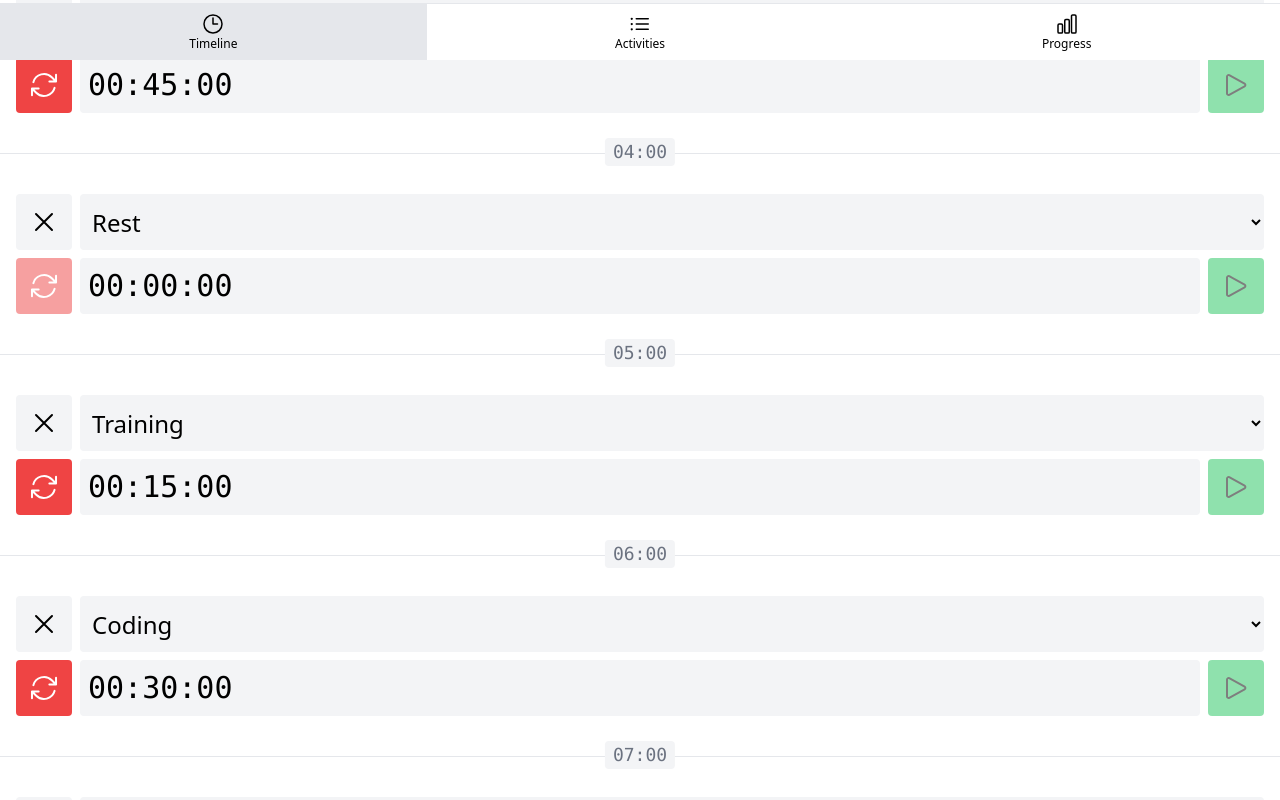
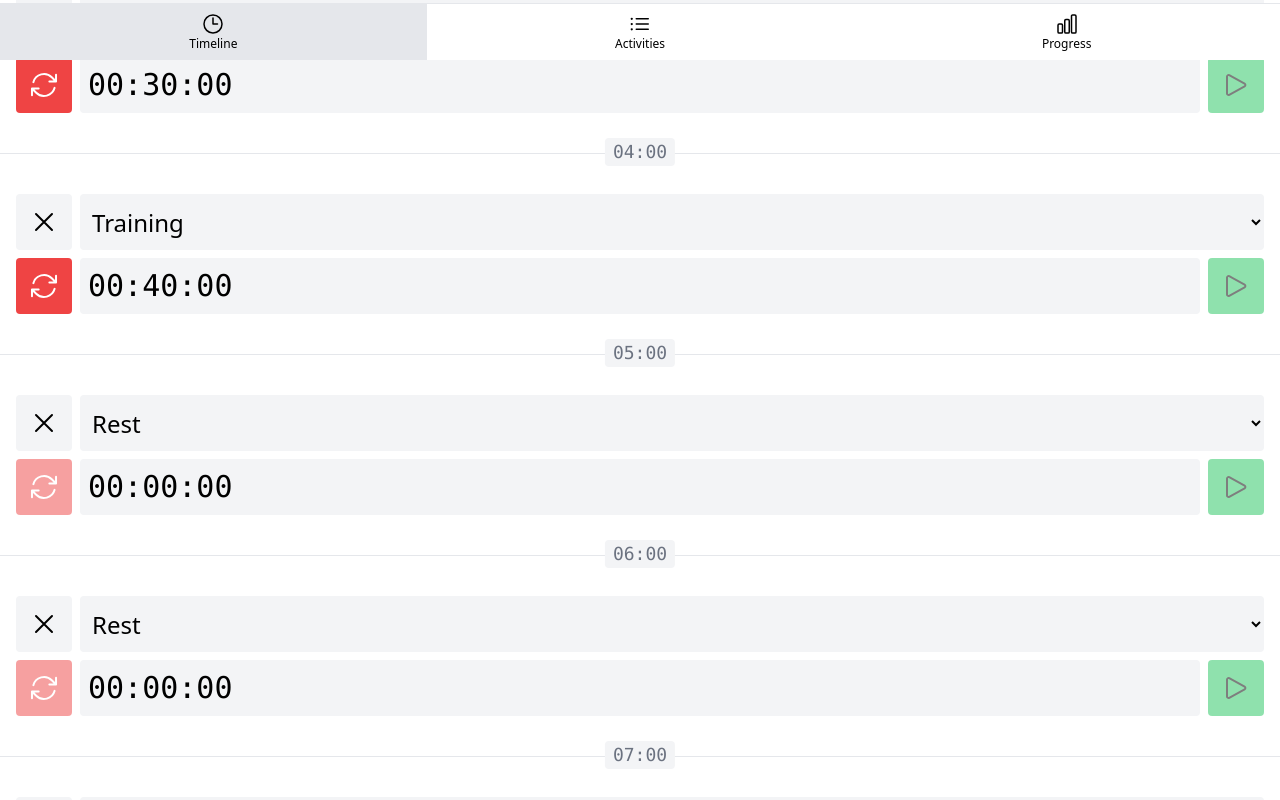
Before and after one commit to konstraint/vue_ontrack, a Vue app: page /#timeline in a window 1280 px wide. Shown: the part 740-1540 px from the top of the page. Built offline with nearby package versions, Linux system fonts and the light colour scheme.

Commit message:
commit6 Вынос навигации в отдельный файл

```diff
--- a/src/App.vue
+++ b/src/App.vue
@@ -1,24 +1,27 @@
 <script setup>
-import { computed, ref } from 'vue';
+import { computed, provide, ref } from 'vue';
+import { PAGE_ACTIVITIES, PAGE_PROGRESS, PAGE_TIMELINE } from './constants';
+import {
+  generateActivities,
+  generateTimelineItems,
+  generateActivitySelectOptions,
+  generatePeriodSelectOptions
+} from './functions';
+
+import { timelineRef, currentPage, navigate } from './router';
+
 import TheHeader from './components/TheHeader.vue'
 import TheNav from './components/TheNav.vue';
 import TheTimeline from './pages/TheTimeline.vue'
 import TheActivities from './pages/TheActivities.vue'
 import TheProgress from './pages/TheProgress.vue'
-import { PAGE_ACTIVITIES, PAGE_PROGRESS, PAGE_TIMELINE } from './constants';
-import {
-  generateActivities,
-  normalizePageHash,
-  generateTimelineItems,
-  generateActivitySelectOptions,
-} from './functions';
 
+/*
 const currentPage = ref(normalizePageHash()); // делаем переменную реактивной, чтобы перерендерить компонент при ее изменении
-
-const timeline = ref();
 
 function goTo(page) {
   if (currentPage.value === PAGE_TIMELINE && page === PAGE_TIMELINE) {
+    // через ref-аттрибут дочернего компонента получаем доступ к его функциям
     timeline.value.scrollToHour();
   }
 
@@ -28,6 +31,9 @@ function goTo(page) {
 
   currentPage.value = page;
 }
+
+const timelineRef = ref();
+*/
 
 const activities = ref(generateActivities());
 
@@ -49,40 +55,51 @@ function createActivity(activity) {
   activities.value.push(activity);
 }
 
-function setTimelineItemActivity(timelineItem, activity) {
-    timelineItem.activityId = activity.id
+function setTimelineItemActivity(timelineItem, activityId) {
+  timelineItem.activityId = activityId
+}
+
+function updateTimelineActivitySeconds(timelineItem, activitySeconds) {
+  timelineItem.activitySeconds += activitySeconds;
 }
 
 function setActivitySecondsToComplete(activity, secondsToComplete) {
-  activity.secondsToComplete = secondsToComplete
+  activity.secondsToComplete = secondsToComplete;
 }
+
+// хотим обеспечить доступ функции updateTimelineActivitySeconds в дочернем компоненте
+// первый параметр - ключ, второй - ссылка на функцию
+provide('updateTimelineActivitySeconds', updateTimelineActivitySeconds);
+provide('timelineItems', timelineItems.value);
+provide('activitySelectOptions', activitySelectOptions.value);
+provide('periodSelectOptions', generatePeriodSelectOptions());
+provide('setTimelineItemActivity', setTimelineItemActivity);
+provide('setActivitySecondsToComplete', setActivitySecondsToComplete);
+provide('createActivity', createActivity);
+provide('deleteActivity', deleteActivity);
 
 </script>
 
 <template>
-  <TheHeader @navigate="goTo($event)" />
+  <!-- <TheHeader @navigate="goTo($event)" /> -->
+  <TheHeader @navigate="navigate" />
 
   <main class="flex flex-grow flex-col">
     <TheTimeline
       v-show="currentPage === PAGE_TIMELINE"
       :timeline-items="timelineItems"
-      :activity-select-options="activitySelectOptions"
-      :activities="activities"
       :current-page="currentPage"
-      ref="timeline"
-      @set-timeline-item-activity="setTimelineItemActivity"
+      ref="timelineRef"
     />
     <TheActivities
       v-show="currentPage === PAGE_ACTIVITIES"
       :activities="activities"
-      @delete-activity="deleteActivity"
-      @create-activity="createActivity"
-      @set-activity-seconds-to-complete="setActivitySecondsToComplete"
-      />
+    />
     <TheProgress v-show="currentPage === PAGE_PROGRESS" />
     <!-- v-show туглит свойство display, а v-if - вообще не рендерит элемент если значение false -->
   </main>
 
-  <TheNav :current-page="currentPage" @navigate="goTo($event)" />
+  <!-- <TheNav :current-page="currentPage" @navigate="goTo($event)" /> -->
+  <TheNav :current-page="currentPage" @navigate="navigate" />
   <!-- прокидываем кастомный аттрибут (пропс)-->
 </template>
--- a/src/components/ActivityItem.vue
+++ b/src/components/ActivityItem.vue
@@ -1,40 +1,47 @@
 <script setup>
+    import { inject } from 'vue';
     import { TrashIcon } from '@heroicons/vue/24/outline';
+    import { BUTTON_TYPE_DANGER } from '../constants';
+    import { isActivityValid, isUndefined } from '../validators';
     import BaseButton from './BaseButton.vue';
     import BaseSelect from './BaseSelect.vue';
-    import { BUTTON_TYPE_DANGER, PERIOD_SELECT_OPTIONS } from '../constants';
-    import { isActivityValid, isNumber, isUndefined } from '../validators';
+    import ActivitySecondsToComplete from './ActivitySecondsToComplete.vue';
 
     defineProps({
         activity: {
             type: Object,
             required: true,
             validator: isActivityValid
-        }
+        },
     });
 
-    const emit = defineEmits({
-        delete: isUndefined,
-        setSecondsTocomplete: isNumber
-    })
+    const periodSelectOptions = inject('periodSelectOptions');
 
+    const setActivitySecondsToComplete = inject('setActivitySecondsToComplete');
+
+    const deleteActivity = inject('deleteActivity');
 </script>
 
 <template>
     <li class="flex flex-col gap-2 p-4">
         <div class="flex items-center gap-2">
-            <BaseButton :type="BUTTON_TYPE_DANGER" @click="emit('delete')">
+            <BaseButton :type="BUTTON_TYPE_DANGER" @click="deleteActivity(activity)">
                 <TrashIcon class="h-8"/>
             </BaseButton>
             <span class="truncate text-xl">{{ activity.name }}</span>
         </div>
-        <div>
+        <div class="flex gap-2">
             <BaseSelect
-                class="font-mono"
+                class="grow font-mono"
                 placeholder="hh:mm"
                 :selected="activity.secondsToComplete || null"
-                :options="PERIOD_SELECT_OPTIONS"
-                @select="emit('setSecondsTocomplete', $event || 0)"
+                :options="periodSelectOptions"
+                @select="setActivitySecondsToComplete(activity, $event || 0);"
+            />
+
+            <ActivitySecondsToComplete
+                v-if="activity.secondsToComplete"
+                :activity="activity"
             />
         </div>
     </li>
--- /dev/null
+++ b/src/components/ActivitySecondsToComplete.vue
@@ -0,0 +1,36 @@
+<script setup>
+    import { computed, inject } from 'vue';
+    import { formatSeconds, getTotalActivitySeconds } from '../functions';
+    import { isActivityValid } from '../validators';
+
+    const props = defineProps({
+        activity: {
+            type: Object,
+            required: true,
+            validator: isActivityValid
+        }
+    });
+
+    const timelineItems = inject('timelineItems');
+
+    const classes = computed(() =>
+        `flex items-center rounded bg-purple-100 px-2 font-mono text-xl text-purple-600 ${colorClasses.value}`
+    );
+
+    const colorClasses = computed(() =>
+        sign.value === '+' ? 'bg-green-100 text-green-600' : 'bg-red-100 text-red-600'
+    );
+
+    const seconds = computed(() => `${sign.value}${formatSeconds(secondsDiff.value)}`)
+
+    const sign = computed(() => secondsDiff.value >= 0 ? '+' : '-');
+
+    const secondsDiff = computed(
+        () => getTotalActivitySeconds(props.activity, timelineItems) - props.activity.secondsToComplete
+    );
+
+</script>
+
+<template>
+    <div :class="classes">{{ seconds }}</div>
+</template>
--- a/src/components/TheActivityForm.vue
+++ b/src/components/TheActivityForm.vue
@@ -1,18 +1,17 @@
 <script setup>
+    import { inject, nextTick, ref } from 'vue';
     import { PlusIcon } from '@heroicons/vue/24/outline';
-    import { isActivityValid } from '../validators';
-    import { nextTick, ref } from 'vue';
-    import { id } from '@/functions';
+    import { id } from '../functions';
     import BaseButton from './BaseButton.vue';
 
-    const emit = defineEmits({
-        submit: isActivityValid,
-    });
+    const createActivity = inject('createActivity');
 
+    // через v-model обеспечим синхронизацию поля ввода и переменной (чтоб не прослушивать oninput и не менять value)
+    // и сделаем переменную реактивной, чтобы Vue перерендерил форму после submit, где меняется эта переменная
     const name = ref('');
 
     async function submit() {
-        emit('submit', {
+        createActivity({
             id: id(),
             name: name.value,
             secondsToComplete: 0
--- a/src/components/TimelineItem.vue
+++ b/src/components/TimelineItem.vue
@@ -1,12 +1,6 @@
 <script setup>
-    import {
-        isActivityValid,
-        isHourValid,
-        isTimelineItemValid,
-        validateActivities,
-        validateSelectOptions
-    } from '../validators';
-    import { NULLABLE_ACTIVITY } from '../constants';
+    import { inject } from 'vue';
+    import { isHourValid, isTimelineItemValid } from '../validators';
     import BaseSelect from './BaseSelect.vue';
     import TimelineHour from './TimelineHour.vue';
     import TimelineStopwatch from './TimelineStopwatch.vue';
@@ -16,33 +10,16 @@
             required: true,
             type: Object,
             validator: isTimelineItemValid
-        },
-        activitySelectOptions: {
-            required: true,
-            type: Array,
-            validator: validateSelectOptions
-        },
-        activities: {
-            required: true,
-            type: Array,
-            validator: validateActivities
         }
     });
 
+    const activitySelectOptions = inject('activitySelectOptions');
+
+    const setTimelineItemActivity = inject('setTimelineItemActivity');
+
     const emit = defineEmits({
-        selectActivity: isActivityValid,
         scrollToHour: isHourValid,
     });
-
-    function selectActivity(id) {
-        emit('selectActivity',
-            findActivityById(id)
-        );
-    }
-
-    function findActivityById(id) {
-        return props.activities.find((activity) => activity.id === id) || NULLABLE_ACTIVITY
-    }
 
 </script>
 
@@ -54,9 +31,9 @@
             placeholder="Rest"
             :selected="timelineItem.activityId"
             :options="activitySelectOptions"
-            @select="selectActivity"
+            @select="setTimelineItemActivity(timelineItem, $event)"
         />
 
-        <TimelineStopwatch :seconds="timelineItem.activitySeconds" :hour="timelineItem.hour"/>
+        <TimelineStopwatch :timeline-item="timelineItem" />
     </li>
 </template>
--- a/src/components/TimelineStopwatch.vue
+++ b/src/components/TimelineStopwatch.vue
@@ -8,29 +8,28 @@
         BUTTON_TYPE_WARNING,
         MILLISECONDS_IN_SECOND,
     } from '../constants';
-    import { isHourValid, isNumber } from '../validators';
+    import { isTimelineItemValid } from '../validators';
     import { formatSeconds } from '../functions';
-    import { ref } from 'vue';
+    import { inject, ref } from 'vue';
+
+    // достаем по ключу функцию из родительского компонента, к которой хотим получить доступ
+    const updateTimelineActivitySeconds = inject('updateTimelineActivitySeconds');
 
     const props = defineProps({
-        seconds: {
-            default: 0,
-            type: Number,
-            validator: isNumber
+        timelineItem: {
+            required: true,
+            type: Object,
+            validator: isTimelineItemValid
         },
-        hour: {
-            required: true,
-            type: Number,
-            validator: isHourValid
-        }
     });
 
-    const seconds = ref(props.seconds);  // обновление секундомера
+    const seconds = ref(props.timelineItem.activitySeconds);  // обновление секундомера
     const isRunning = ref(false); // запущен ли секундомер
-    const isStartButtonDisabled = props.hour !== new Date().getHours()
+    const isStartButtonDisabled = props.timelineItem.hour !== new Date().getHours()
 
     function start() { // запуск секундомера
         isRunning.value = setInterval(() => { // каждую секунду нужно обновлять секундомер
+            updateTimelineActivitySeconds(props.timelineItem, 1)
             seconds.value++;
         }, MILLISECONDS_IN_SECOND)
     }
@@ -42,6 +41,7 @@
 
     function reset() { // сброс секундомера
         stop();
+        updateTimelineActivitySeconds(props.timelineItem, -seconds.value)
         seconds.value = 0;
     }
 
--- a/src/constants.js
+++ b/src/constants.js
@@ -1,7 +1,14 @@
 import { ClockIcon, ListBulletIcon, ChartBarIcon } from '@heroicons/vue/24/outline'
-import { generatePeriodSelectOptions } from './functions';
 
-export const NULLABLE_ACTIVITY = { id: null };
+export const PAGE_TIMELINE = 'timeline';
+export const PAGE_ACTIVITIES = 'activities';
+export const PAGE_PROGRESS = 'progress';
+
+export const NAV_ITEMS = {
+    [PAGE_TIMELINE]: ClockIcon,
+    [PAGE_ACTIVITIES]: ListBulletIcon,
+    [PAGE_PROGRESS]: ChartBarIcon
+}
 
 export const BUTTON_TYPE_PRIMARY = 'primary';
 export const BUTTON_TYPE_DANGER = 'danger';
@@ -15,11 +22,7 @@ export const BUTTON_TYPES = [
     BUTTON_TYPE_PRIMARY,
     BUTTON_TYPE_SUCCESS,
     BUTTON_TYPE_WARNING,
-]
-
-export const PAGE_TIMELINE = 'timeline';
-export const PAGE_ACTIVITIES = 'activities';
-export const PAGE_PROGRESS = 'progress';
+];
 
 export const SECONDS_IN_MINUTE = 60;
 export const MINUTES_IN_HOUR = 60;
@@ -27,15 +30,3 @@ export const SECONDS_IN_HOUR = SECONDS_IN_MINUTE * SECONDS_IN_MINUTE;
 export const MILLISECONDS_IN_SECOND = 1000;
 export const HOURS_IN_DAY = 24;
 export const MIDNIGHT_HOUR = 0;
-
-export const NAV_ITEMS = {
-    [PAGE_TIMELINE]: ClockIcon,
-    [PAGE_ACTIVITIES]: ListBulletIcon,
-    [PAGE_PROGRESS]: ChartBarIcon
-}
-
-const PERIODS_IN_MINUTES = [
-    15, 30, 45, 60, 90, 120, 150, 180, 210, 240, 270, 300, 330, 360, 390, 420, 450, 480
-];
-
-export const PERIOD_SELECT_OPTIONS = generatePeriodSelectOptions(PERIODS_IN_MINUTES);
--- a/src/functions.js
+++ b/src/functions.js
@@ -35,12 +35,15 @@ export function id() {
 export function generateTimelineItems(activities) {
     return [...Array(HOURS_IN_DAY).keys()].map((hour) => ({
         hour,
-        activityId: hour % 4 === 0 ? null : activities[hour % 2].id,
-        activitySeconds: hour % 4 === 0 ? 0 : (15 * SECONDS_IN_MINUTE * hour) % SECONDS_IN_HOUR,
+        activityId: [0, 1, 2, 3, 4].includes(hour) ? activities[hour % 3].id : null,
+        activitySeconds: [0, 1, 2, 3, 4].includes(hour) ? hour * 600 : 0,
+        //activityId: hour % 4 === 0 ? null : activities[hour % 2].id,
+        //activitySeconds: hour % 4 === 0 ? 0 : (15 * SECONDS_IN_MINUTE * hour) % SECONDS_IN_HOUR,
     }))
 }
 
 export function generateActivitySelectOptions(activities) {
+    console.log(activities);
     return activities.map((activity) => ({ value: activity.id, label: activity.name }))
 }
 
@@ -48,7 +51,10 @@ export function normalizeSelectValue(value) {
     return isNull(value) || isNaN(value) ? value : +value
 }
 
-export function generatePeriodSelectOptions(periodsInMinutes) {
+export function generatePeriodSelectOptions() {
+    const periodsInMinutes = [
+        15, 30, 45, 60, 90, 120, 150, 180, 210, 240, 270, 300, 330, 360, 390, 420, 450, 480
+    ];
     return periodsInMinutes.map((periodInMinutes) => ({
         value: periodInMinutes * SECONDS_IN_MINUTE,
         label: generatePeriodSelectOptionsLabel(periodInMinutes)
@@ -73,3 +79,11 @@ export function formatSeconds(seconds) {
     const utc = date.toUTCString();
     return utc.substring(utc.indexOf(':') - 2, utc.indexOf(':') + 6)
 }
+
+export function getTotalActivitySeconds(activity, timelineItems) {
+    return timelineItems.reduce((prev, timelineItem) => {
+        return timelineItem.activityId === activity.id
+        ? prev + timelineItem.activitySeconds
+        : prev
+    }, 0)
+}
--- a/src/pages/TheActivities.vue
+++ b/src/pages/TheActivities.vue
@@ -1,28 +1,16 @@
 <script setup>
-    import { isActivityValid, isNumber, validateActivities } from '../validators';
+    import { validateActivities } from '../validators';
     import ActivityItem from '../components/ActivityItem.vue';
-    import TheActivityForm from '@/components/TheActivityForm.vue';
-    import TheActivitiesEmptyState from '@/components/TheActivitiesEmptyState.vue';
+    import TheActivityForm from '../components/TheActivityForm.vue';
+    import TheActivitiesEmptyState from '../components/TheActivitiesEmptyState.vue';
 
     defineProps({
         activities: {
             type: Array,
             required: true,
             validator: validateActivities
-        }
+        },
     });
-
-    const emit = defineEmits({
-        deleteActivity: isActivityValid,
-        createActivity: isActivityValid,
-        setActivitySecondsToComplete(activity, secondsToComplete) {
-            return isActivityValid(activity) && isNumber(secondsToComplete)
-        }
-    });
-
-    function setSecondsTocomplete(activity, secondsToComplete) {
-        emit('setActivitySecondsToComplete', activity, secondsToComplete)
-    }
 
 </script>
 
@@ -33,14 +21,12 @@
                 v-for="activity in activities"
                 :key="activity.id"
                 :activity="activity"
-                @delete="emit('deleteActivity', activity)"
-                @set-seconds-tocomplete="setSecondsTocomplete(activity, $event)"
             />
         </ul>
 
         <TheActivitiesEmptyState v-else/>
 
-        <TheActivityForm @submit="emit('createActivity', $event)"/>
+        <TheActivityForm />
 
     </div>
 </template>
--- a/src/pages/TheTimeline.vue
+++ b/src/pages/TheTimeline.vue
@@ -1,15 +1,8 @@
 <script setup>
     import { nextTick, ref, watchPostEffect } from 'vue';
-    import TheTimelineItem from '../components/TimelineItem.vue';
-    import {
-        validateTimelineItems,
-        validateSelectOptions,
-        validateActivities,
-        isTimelineItemValid,
-        isActivityValid,
-        isPageValid,
-    } from '../validators';
-    import { MIDNIGHT_HOUR, PAGE_TIMELINE } from '@/constants';
+    import { validateTimelineItems, isPageValid } from '../validators';
+    import { MIDNIGHT_HOUR, PAGE_TIMELINE } from '../constants';
+    import TimelineItem from '../components/TimelineItem.vue';
 
     const props = defineProps({
         timelineItems: {
@@ -17,29 +10,10 @@
             type: Array,
             validator: validateTimelineItems
         },
-        activitySelectOptions: {
-            required: true,
-            type: Array,
-            validator: validateSelectOptions
-        },
-        activities: {
-            required: true,
-            type: Array,
-            validator: validateActivities
-        },
         currentPage: {
             required: true,
             type: String,
             validator: isPageValid
-        }
-    });
-
-    const emit = defineEmits({
-        setTimelineItemActivity(timelineItem, activity) {
-            return [
-                isTimelineItemValid(timelineItem),
-                isActivityValid(activity),
-            ].every(Boolean)
         }
     });
 
@@ -78,15 +52,12 @@
 <template>
     <div class="mt-7">
         <ul>
-            <TheTimelineItem
+            <TimelineItem
                 v-for="timelineItem in timelineItems"
                 :key="timelineItem.hour"
                 :timeline-item="timelineItem"
-                :activity-select-options="activitySelectOptions"
-                :activities="activities"
                 ref="timelineItemRefs"
                 @scroll-to-hour="scrollToHour"
-                @select-activity="emit('setTimelineItemActivity', timelineItem, $event)"
             />
         </ul>
     </div>
--- /dev/null
+++ b/src/router.js
@@ -0,0 +1,20 @@
+import { ref } from 'vue';
+import { normalizePageHash } from './functions';
+import { PAGE_TIMELINE } from './constants';
+
+export const timelineRef = ref();
+
+export const currentPage = ref(normalizePageHash());
+
+export function navigate(page) {
+    if (currentPage.value === PAGE_TIMELINE && page === PAGE_TIMELINE) {
+        // через ref-аттрибут дочернего компонента получаем доступ к его функциям
+        timelineRef.value.scrollToHour();
+    }
+
+    if (page !== PAGE_TIMELINE) {
+        document.body.scrollIntoView();
+    }
+
+    currentPage.value = page;
+}
```
